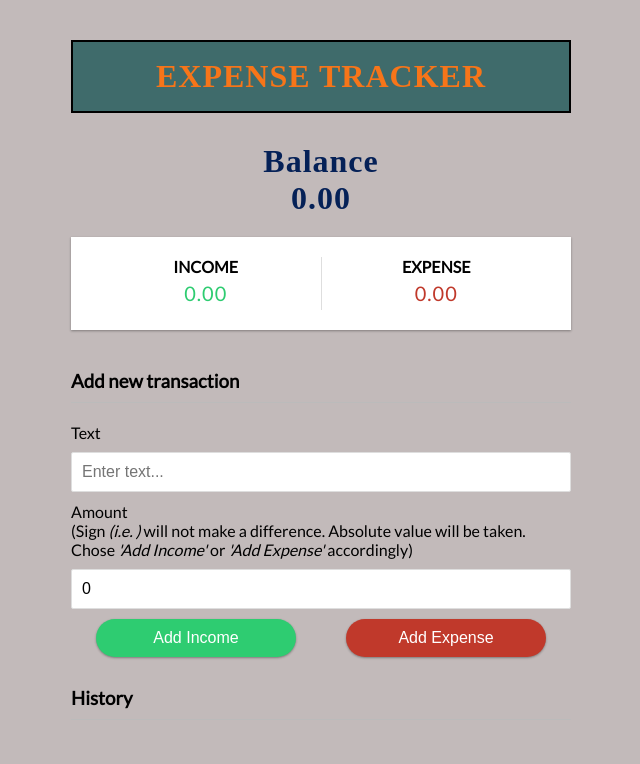
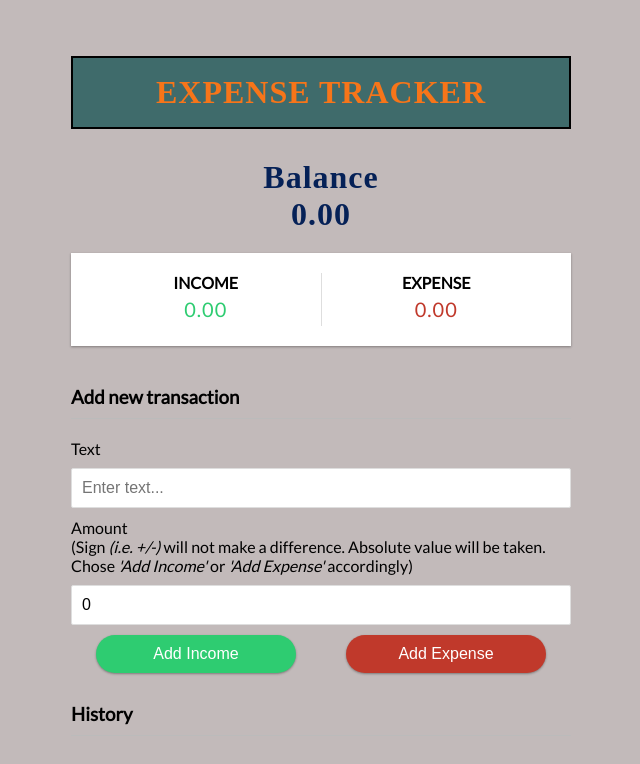
Before and after one commit to usmansaleem189/Expense_Tracker_App, a React (Create React App) app: page / in a window 1280 px wide. Shown: the top 764 px of the page, without its empty margins (319-959 px from the left). Built offline with nearby package versions, Linux system fonts and the light colour scheme.

Commit message:
modified margin of Header

```diff
--- a/src/App.css
+++ b/src/App.css
@@ -26,6 +26,7 @@ body {
     text-align: center;
     background-color: rgb(63, 107, 107);
     padding: 1rem;
+    margin-top: 1em;
 }
 
 #Balancestyle{
--- a/src/components/AddTransactions.js
+++ b/src/components/AddTransactions.js
@@ -43,7 +43,7 @@ export const AddTransactions = () => {
                 <div className="form-control">
                     <label htmlFor="amount"
                     >Amount <br />
-            (Sign <em>(i.e. <math>+/-</math>)</em> will not make a difference. Absolute value will be taken. Chose <em>'Add Income'</em> or <em>'Add Expense'</em> accordingly)</label
+            (Sign <em>(i.e. +/-)</em> will not make a difference. Absolute value will be taken. Chose <em>'Add Income'</em> or <em>'Add Expense'</em> accordingly)</label
                     >
                     <input type="number" value = {amount} onChange={(e) => setAmount(e.target.value)} placeholder="Enter amount..." />
                 </div>
```
